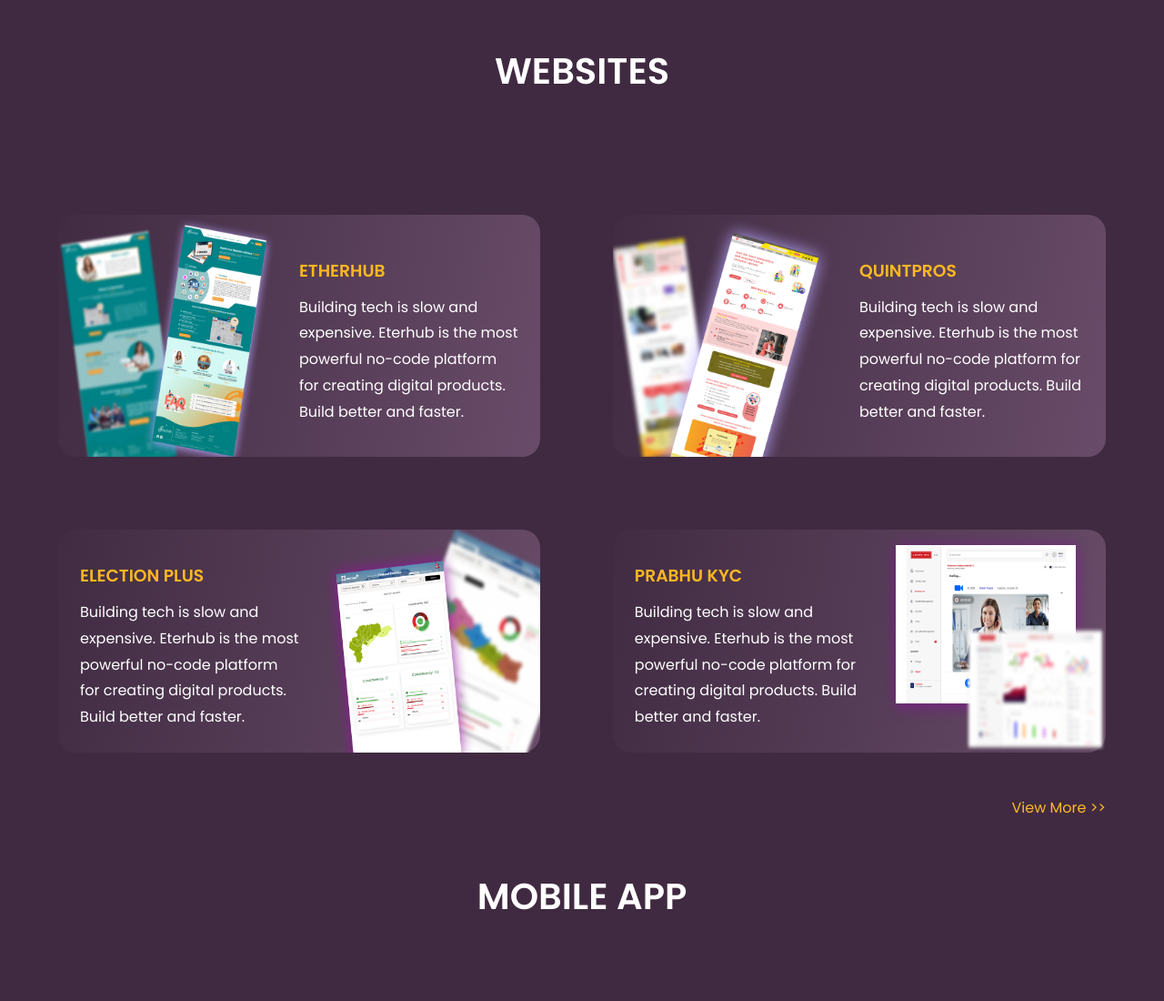
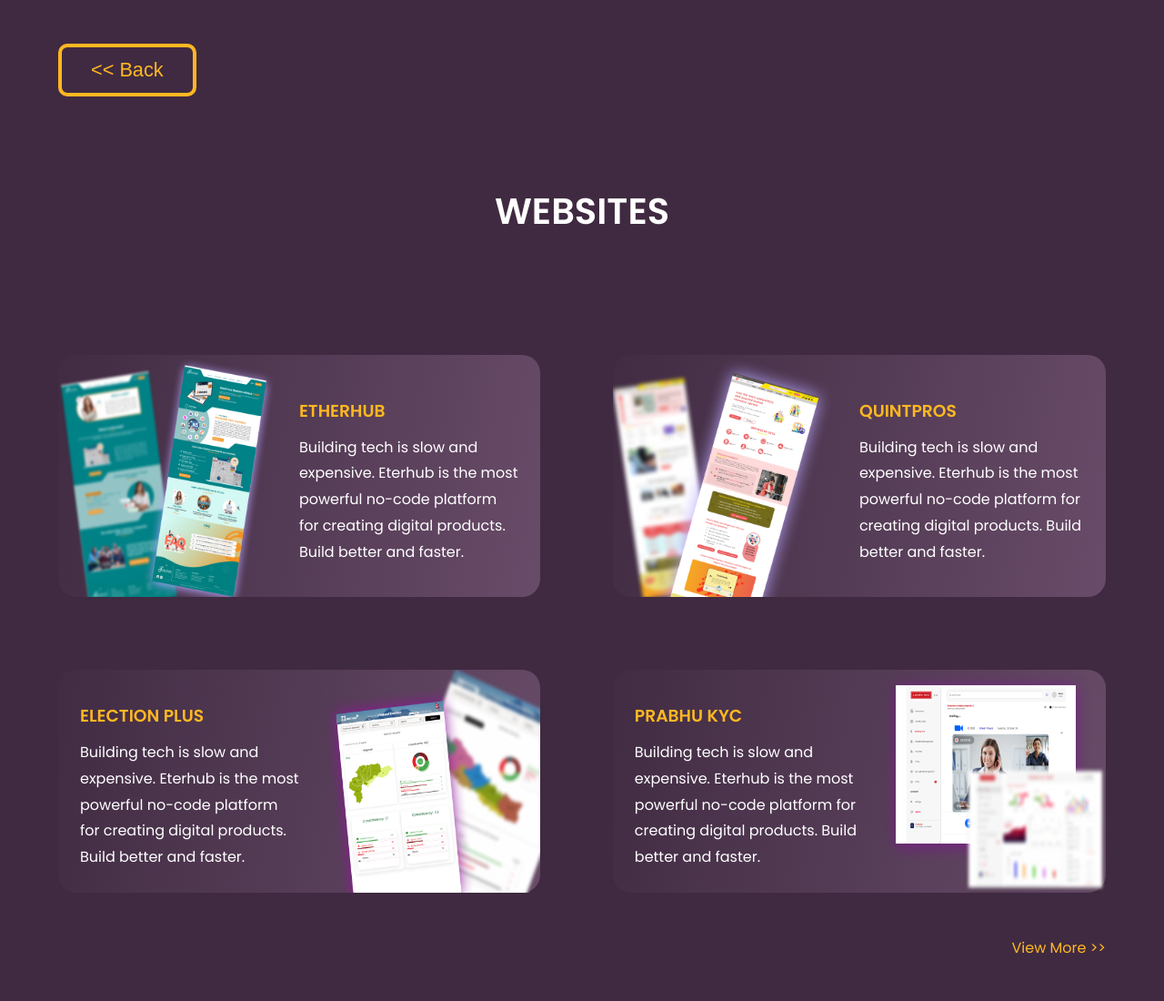
Before and after one commit to sgn13/ritesh_portfolio, a plain HTML site: page project.html in a window 1280 px wide. Shown: the top 1100 px of the page at 91% size. Drawn offline with Linux system fonts and the light colour scheme; a web font is replaced by a local one.

Commit message:
back to home and goto project

```diff
--- a/_project.scss
+++ b/_project.scss
@@ -1,9 +1,27 @@
 .project__main {
   background-color: #402a41;
   color: white;
+
   .project__wrapper {
     width: 90%;
     margin: 0 auto;
+    .back {
+      button {
+        background-color: transparent;
+        color: white;
+        font-size: 1.357rem;
+        padding: 0.75rem 2rem;
+        border: 4px solid #ffb822;
+        color: #ffb822;
+        margin: 3rem 0;
+        border-radius: 10px;
+        cursor: pointer;
+        transition: 0.5s ease;
+        &:hover {
+          opacity: 0.8;
+        }
+      }
+    }
     .website {
       .title {
         text-align: center;
--- a/project.html
+++ b/project.html
@@ -17,6 +17,11 @@
     <div id="preloader"></div>
     <main class="project__main">
       <div class="project__wrapper">
+        <div class="back">
+          <a href="./index.html">
+            <button><< Back</button>
+          </a>
+        </div>
         <div class="website" id="website">
           <div class="container">
             <h1 class="title">WEBSITES</h1>
--- a/style.scss
+++ b/style.scss
@@ -77,7 +77,7 @@
           border-radius: 0.5rem;
           top: 50%;
           left: 20%;
-          width: 90%;
+          width: 100%;
           height: 70%;
           z-index: -1;
         }
@@ -148,7 +148,7 @@
       flex-direction: column;
       justify-content: center;
       margin-left: -20%;
-      background-color: rgba(0, 0, 0, 0.11);
+      // background-color: rgba(0, 0, 0, 0.11);
 
       .hero__button {
         background-color: var(--mainBlack);
```
Also changed, not shown: index.html (+6 -3 lines), style.css, 1 other file.
